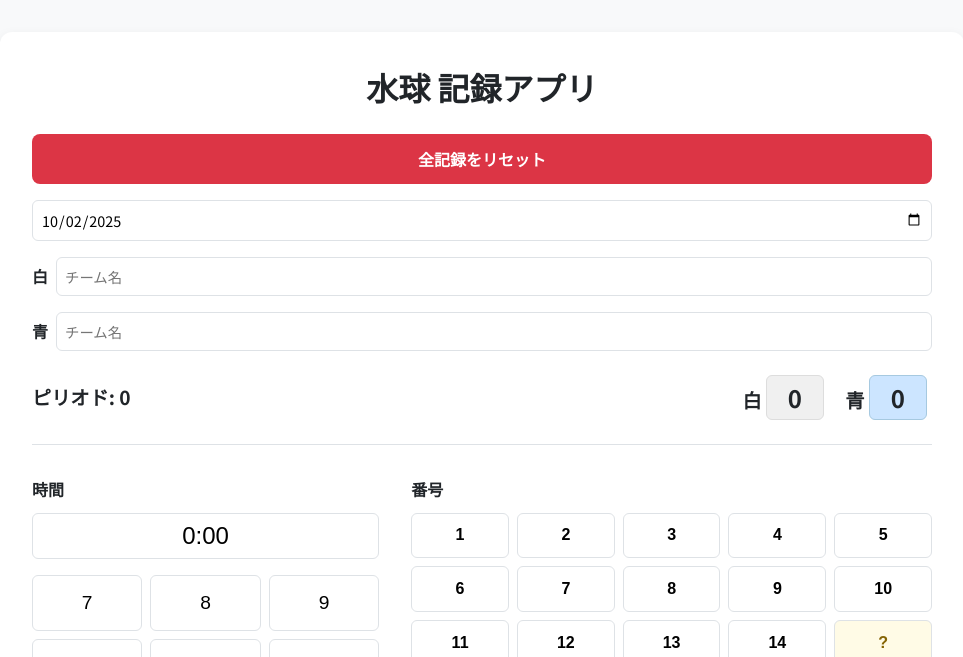
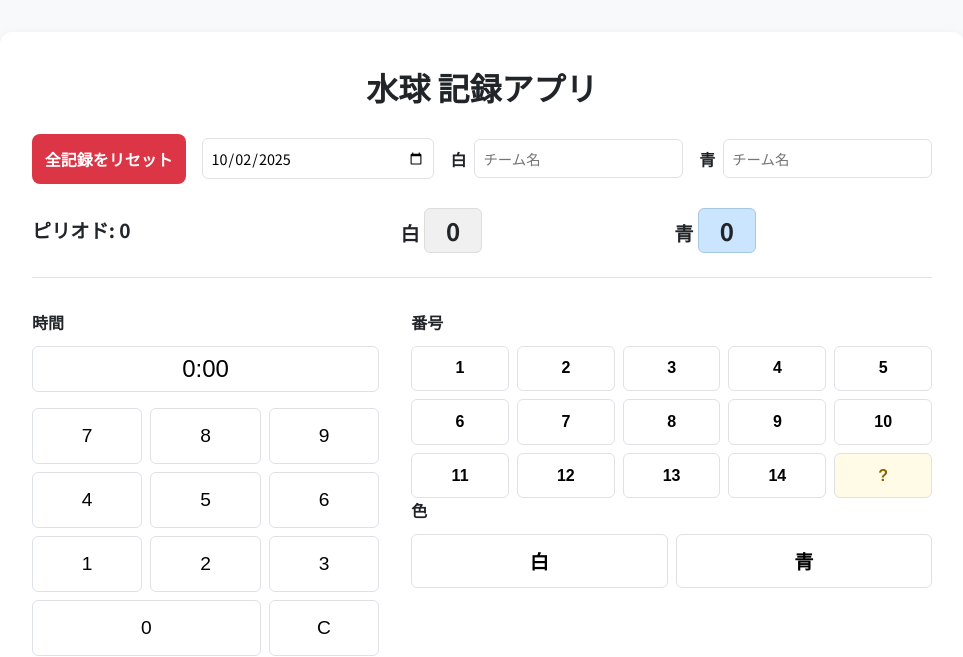
Before and after one commit to lalayue1126/Water-Polo-Scorer, a Flask app: page / in a window 1280 px wide. Shown: the top 657 px of the page, without its empty margins (158-1121 px from the left). Run offline with Flask 3, Linux system fonts and the light colour scheme.

Commit message:
202520021340

```diff
--- a/static/script.js
+++ b/static/script.js
@@ -1,12 +1,10 @@
 /**
  * 水球スコア記録アプリのメインスクリプト
- * @author Your Name
- * @version 2.0.0
+ * @version 2.2.0
  */
 document.addEventListener('DOMContentLoaded', () => {
 
     // --- HTML要素の取得 ---
-    // アプリケーション全体で使うHTML要素をここで一括で取得します。
     const matchDateInput = document.getElementById('match-date');
     const teamNameWhiteInput = document.getElementById('team-name-white');
     const teamNameBlueInput = document.getElementById('team-name-blue');
@@ -35,7 +33,6 @@ document.addEventListener('DOMContentLoaded', () => {
     const editModalCancelBtn = document.getElementById('edit-modal-cancel-btn');
 
     // --- アプリケーションの状態管理 ---
-    // records配列が全ての情報の原本（Single Source of Truth）となります。
     let timeInput = "";
     let records = [];
     let selectedNumber = null;
@@ -45,7 +42,7 @@ document.addEventListener('DOMContentLoaded', () => {
 
     // --- ローカルストレージ関連 ---
     /**
-     * 現在の状態（試合情報と記録）をブラウザのローカルストレージに保存します。
+     * 現在の状態をブラウザのローカルストレージに保存します。
      */
     const saveState = () => {
         const appState = {
@@ -125,7 +122,6 @@ document.addEventListener('DOMContentLoaded', () => {
             editNumberModal.style.display = 'none';
             recordIdToEdit = null;
         });
-        // 修正用ドロップダウンの選択肢を生成 (1-14, ?)
         for (let i = 1; i <= 14; i++) {
             const option = document.createElement('option');
             option.value = i;
@@ -133,24 +129,21 @@ document.addEventListener('DOMContentLoaded', () => {
             editNumberSelect.appendChild(option);
         }
 
-        loadState(); // アプリ起動時にデータを読み込む
+        loadState();
     };
 
     // --- イベントハンドラ関数 ---
     /**
      * 番号・色・イベントボタンのクリックを処理します。
-     * @param {Event} e - クリックイベント
      */
     const handleButtonClick = (e) => {
         const clickedButton = e.target.closest('button');
         if (!clickedButton || !clickedButton.dataset.value) return;
-
         const container = clickedButton.closest('.button-group');
         if (!container) return;
-
         const value = clickedButton.dataset.value;
 
-        if (container.id === 'primary-event-buttons' || container.id === 'secondary-event-buttons') {
+        if (container.id.includes('event-buttons')) {
             primaryEventContainer.querySelectorAll('button.selected').forEach(btn => btn.classList.remove('selected'));
             secondaryEventContainer.querySelectorAll('button.selected').forEach(btn => btn.classList.remove('selected'));
             selectedEvent = value;
@@ -164,7 +157,6 @@ document.addEventListener('DOMContentLoaded', () => {
 
     /**
      * 時間入力電卓のクリックを処理します。
-     * @param {Event} e - クリックイベント
      */
     const handleCalculator = (e) => {
         const button = e.target.closest('button');
@@ -177,14 +169,13 @@ document.addEventListener('DOMContentLoaded', () => {
 
     /**
      * 記録一覧の「修」ボタンのクリックを処理します。
-     * @param {Event} e - クリックイベント
      */
     const handleEditClick = (e) => {
         const idToEdit = Number(e.target.dataset.id);
         const record = records.find(r => r.id === idToEdit);
         if (record) {
             recordIdToEdit = idToEdit;
-            editNumberSelect.value = record.number;
+            editNumberSelect.value = '1';
             editNumberModal.style.display = 'flex';
         }
     };
@@ -213,7 +204,7 @@ document.addEventListener('DOMContentLoaded', () => {
         const newRecord = {
             id: Date.now(),
             time: timeDisplay.value,
-            number: selectedNumber || '-', // 番号不要イベントの場合は'-'を記録
+            number: selectedNumber || '-',
             color: selectedColor,
             event: selectedEvent,
         };
@@ -225,7 +216,6 @@ document.addEventListener('DOMContentLoaded', () => {
 
     /**
      * 指定されたIDの記録を削除します。
-     * @param {Event} e - クリックイベント
      */
     const deleteRecord = (e) => {
         const idToDelete = Number(e.target.dataset.id);
@@ -237,10 +227,9 @@ document.addEventListener('DOMContentLoaded', () => {
     // --- UI更新・補助関数 ---
     /**
      * 全ての表示（スコアボード、記録一覧、退水管理表）を最新の状態に更新するメイン関数です。
-     * データの状態が変更された後、必ずこの関数が呼び出されます。
      */
     const render = () => {
-        // Step 1: 記録を時系列でソートし、全ての記録のピリオド番号を再計算・再割り当てします。
+        // Step 1: 記録を時系列でソートし、ピリオドを再計算・再割り当て
         records.sort((a, b) => a.id - b.id);
         let periodCounter = 0;
         records.forEach(record => {
@@ -250,21 +239,19 @@ document.addEventListener('DOMContentLoaded', () => {
             record.period = (periodCounter === 0) ? 1 : periodCounter;
         });
 
-        // Step 2: スコアボードのピリオド表示を更新します。
+        // Step 2: スコアボードのピリオド表示を更新
         periodDisplay.textContent = periodCounter;
 
-        // Step 3: 記録一覧テーブルを描画し、同時にスコアを計算します。
+        // Step 3: 記録一覧を描画し、スコアを計算
         recordList.innerHTML = "";
         const isGoalEvent = (event) => event.includes('得点');
 
-        // 表示用にピリオドと時間で並べ替えた、新しい記録のコピーを作成します。
         const displayRecords = [...records].sort((a, b) => {
             if (a.period !== b.period) return a.period - b.period;
             const timeToSec = (time) => time.split(':').reduce((acc, t) => 60 * acc + +t, 0);
             return timeToSec(b.time) - timeToSec(a.time);
         });
 
-        // スコアを計算
         let runningScoreWhite = 0;
         let runningScoreBlue = 0;
         displayRecords.forEach(record => {
@@ -276,8 +263,7 @@ document.addEventListener('DOMContentLoaded', () => {
         scoreWhiteDisplay.textContent = runningScoreWhite;
         scoreBlueDisplay.textContent = runningScoreBlue;
 
-        // テーブルの各行を生成します。
-        runningScoreWhite = 0; // スコアをリセットし、行ごとの累計を正しく表示します。
+        runningScoreWhite = 0;
         runningScoreBlue = 0;
         displayRecords.forEach((record, index) => {
             const recordId = String(index + 1).padStart(3, '0');
@@ -288,9 +274,9 @@ document.addEventListener('DOMContentLoaded', () => {
             const eventShort = record.event.split(' ')[0];
             const row = document.createElement('tr');
 
-            // ★★★ 変更点: 番号が「？」の場合、更新ボタンを表示するロジック ★★★
-            const isEditable = record.number === '?' && ['E ', 'P ', 'SR ', 'SV ', 'EG '].some(code => record.event.startsWith(code));
+            // ★★★ 変更点: ボタン表示のロジック ★★★
             let actionButtonsHTML = '';
+            // 番号が「？」の場合、修正ボタンのみ表示
             if (record.number === '?') {
                 actionButtonsHTML = `<button class="edit-btn" data-id="${record.id}">修</button>`;
             }
@@ -304,36 +290,32 @@ document.addEventListener('DOMContentLoaded', () => {
             recordList.appendChild(row);
         });
 
-        // Step 4: 操作ボタンにイベントリスナーを再設定します。
+        // Step 4: 操作ボタンにイベントリスナーを再設定
         document.querySelectorAll('.delete-btn').forEach(btn => btn.addEventListener('click', deleteRecord));
         document.querySelectorAll('.edit-btn').forEach(btn => btn.addEventListener('click', handleEditClick));
 
-        // Step 5: 退水管理テーブルを更新します。
+        // Step 5: 退水管理テーブルを更新
         renderExclusionTable();
     };
 
     /**
-     * 退水管理テーブルを記録データに基づいて再描画します。
+     * 退水管理テーブルを再描画します。
      */
     const renderExclusionTable = () => {
         document.querySelectorAll('#exclusion-table-body td').forEach(cell => {
             cell.innerHTML = '';
             cell.classList.remove('excluded');
         });
-
-        const foulEvents = ['E ', 'P ', 'SR ', 'SV ', 'EG '];
+        const foulEvents = ['E ', 'P ', 'SR ', 'SV ', 'EG ', 'PG '];
         const exclusionRecords = records.filter(r => r.number && foulEvents.some(event => r.event.startsWith(event)));
-
         const foulsByPlayer = {};
         exclusionRecords.forEach(record => {
             const key = `${record.color}-${record.number}`;
             if (!foulsByPlayer[key]) foulsByPlayer[key] = [];
-
             const eventCode = record.event.split(' ')[0].replace('EG', 'E').replace('PG', 'P');
             const foulString = `${eventCode}${record.period} ${record.time}`;
             foulsByPlayer[key].push(foulString);
         });
-
         for (const playerKey in foulsByPlayer) {
             const [color, number] = playerKey.split('-');
             const cellId = `fouls-${color === '白' ? 'white' : 'blue'}-${number}`;
@@ -368,7 +350,6 @@ document.addEventListener('DOMContentLoaded', () => {
         const teamWhite = teamNameWhiteInput.value.trim() || '白';
         const teamBlue = teamNameBlueInput.value.trim() || '青';
         if (!matchDate) { alert("試合の日付を入力してください。"); return; }
-
         const sanitizedWhite = teamWhite.replace(/[\s\\/:*?"<>|]/g, '_');
         const sanitizedBlue = teamBlue.replace(/[\s\\/:*?"<>|]/g, '_');
         const filename = `waterpolo_record_${matchDate}_${sanitizedWhite}_vs_${sanitizedBlue}.csv`;
--- a/static/style.css
+++ b/static/style.css
@@ -46,10 +46,10 @@ h1 {
 }
 
 .match-info {
-    display: flex;
-    flex-direction: column;
+    display: grid;
+    grid-template-columns: auto 1fr 1fr 1fr;
     gap: 1rem;
-    align-items: stretch;
+    align-items: center;
     margin-bottom: 1.5rem;
 }
 
@@ -76,7 +76,7 @@ h1 {
 
 .score-board {
     display: grid;
-    grid-template-columns: 4fr 0.5fr 0.5fr;
+    grid-template-columns: 0.5fr auto auto;
     align-items: center;
     font-size: 1.2rem;
     font-weight: bold;
--- a/templates/index.html
+++ b/templates/index.html
@@ -4,13 +4,16 @@
     <meta charset="UTF-8">
     <meta name="viewport" content="width=device-width, initial-scale=1.0">
     <title>水球 記録アプリ</title>
+    <!-- Google Fonts と スタイルシートの読み込み -->
     <link rel="preconnect" href="https://fonts.googleapis.com">
-    <link rel="preconnect" href="https://fonts.gstatic.com" crossorigin>
+    <link rel="preconnect" href="https://fonts.gstatic" crossorigin>
     <link href="https://fonts.googleapis.com/css2?family=Inter:wght@400;700&family=Noto+Sans+JP:wght@400;700&display=swap" rel="stylesheet">
     <link rel="stylesheet" href="{{ url_for('static', filename='style.css') }}">
 </head>
 <body>
+    <!-- 全体を囲むコンテナ -->
     <div class="container">
+        <!-- ヘッダー: タイトル、試合情報、スコアボード -->
         <header>
             <h1>水球 記録アプリ</h1>
             <div class="match-info">
@@ -32,8 +35,10 @@
             </div>
         </header>
 
+        <!-- メインコンテンツ: 入力エリア -->
         <main>
             <div class="input-grid">
+                <!-- 左側: 時間入力電卓 -->
                 <div class="input-group time-calculator">
                     <label>時間</label>
                     <input type="text" id="time-display" value="0:00" readonly>
@@ -44,6 +49,7 @@
                         <button class="wide" data-value="0">0</button><button id="clear-time-btn">C</button>
                     </div>
                 </div>
+                <!-- 右側: 番号・色 入力 -->
                 <div class="details-inputs">
                     <div class="input-group">
                         <label>番号</label>
@@ -62,6 +68,7 @@
                 </div>
             </div>
 
+            <!-- イベント入力エリア -->
             <div class="input-group full-width">
                 <label>イベント</label>
                 <div id="primary-event-buttons" class="button-group primary-events">
@@ -86,10 +93,8 @@
                 </div>
             </div>
 
+            <!-- 退水管理テーブル -->
             <div class="input-group full-width exclusion-management">
-                <div class="records-header">
-                    <button id="add-record-btn" class="primary-btn">記録を追加</button>
-                </div>
                 <label>退水管理</label>
                 <div class="table-wrapper">
                     <table id="exclusion-table">
@@ -113,7 +118,11 @@
                 </div>
             </div>
 
+            <!-- 記録一覧表示エリア -->
             <section class="records-section">
+                <div class="records-header">
+                    <button id="add-record-btn" class="primary-btn">記録を追加</button>
+                </div>
                 <div class="table-wrapper">
                     <table id="records-main-table">
                         <thead>
@@ -132,7 +141,8 @@
         </main>
     </div>
 
-    <div id="confirm-modal" class="modal-overlay" style="display: none;">
+    <!-- ポップアップウィンドウ (モーダル) -->
+    <div id="confirm-modal" class="modal-overlay">
         <div class="modal-content">
             <p>本当にすべての記録をリセットしますか？<br>この操作は元に戻せません。</p>
             <div class="modal-actions">
@@ -142,7 +152,7 @@
         </div>
     </div>
 
-    <div id="edit-number-modal" class="modal-overlay" style="display: none;">
+    <div id="edit-number-modal" class="modal-overlay">
         <div class="modal-content">
             <h3>背番号を修正</h3>
             <p>新しい背番号を選択してください。</p>
```
